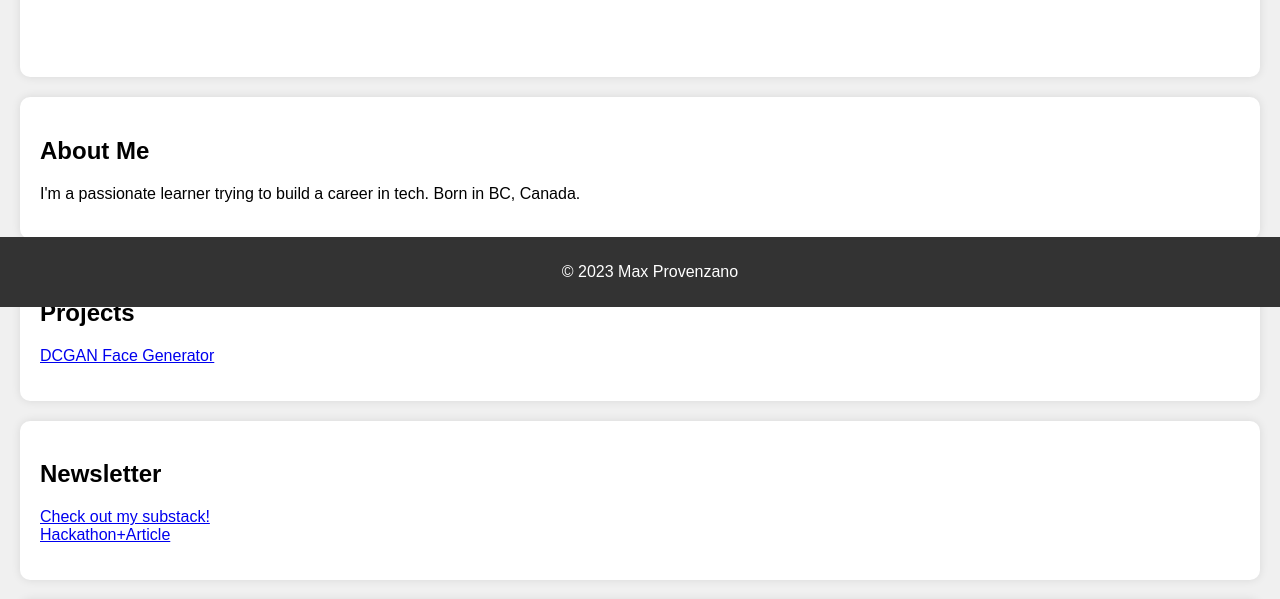
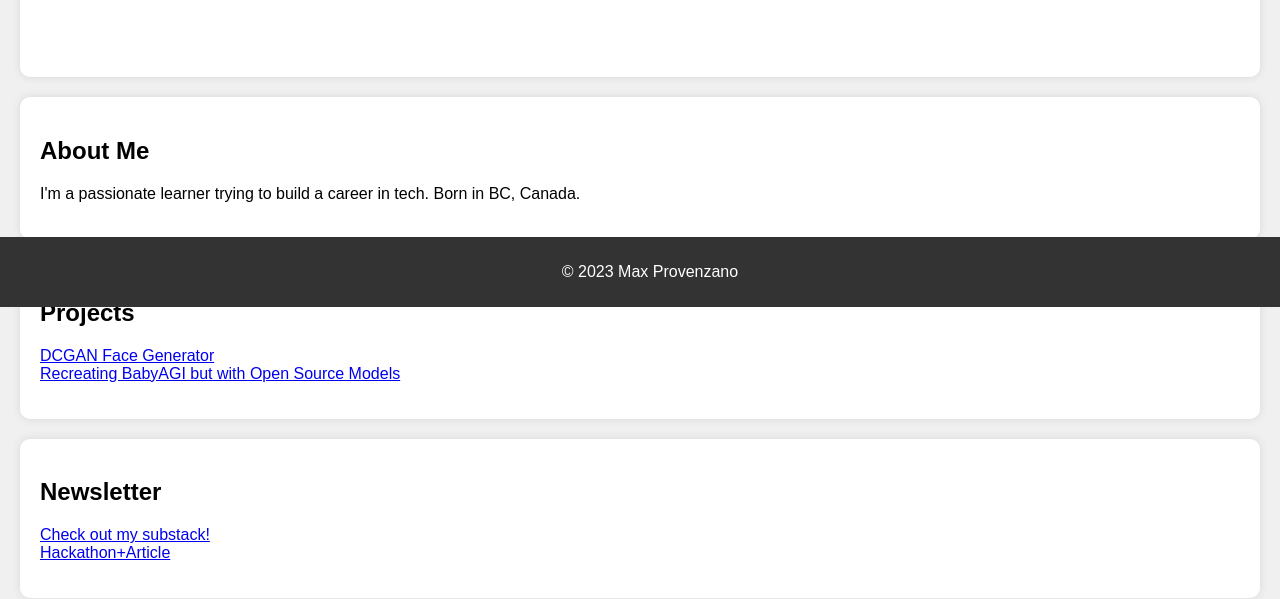
Before and after one commit to MxxPrxx1/MxxPrxx1.github.io, a plain HTML site: page index.html in a window 1280 px wide. Shown: the part 493-1092 px from the top of the page. Drawn offline with Linux system fonts and the light colour scheme.

Commit message:
Update index.html

```diff
--- a/index.html
+++ b/index.html
@@ -116,7 +116,7 @@
 
 <section id="projects">
   <h2>Projects</h2>
-  <p><a href = GANproj.html>DCGAN Face Generator</a></p>
+  <p><a href = GANproj.html>DCGAN Face Generator</a><br><a href=BabyAGI-recreate.html>Recreating BabyAGI but with Open Source Models</a></p>
 </section>
 
 <section id="newsletter">
```
